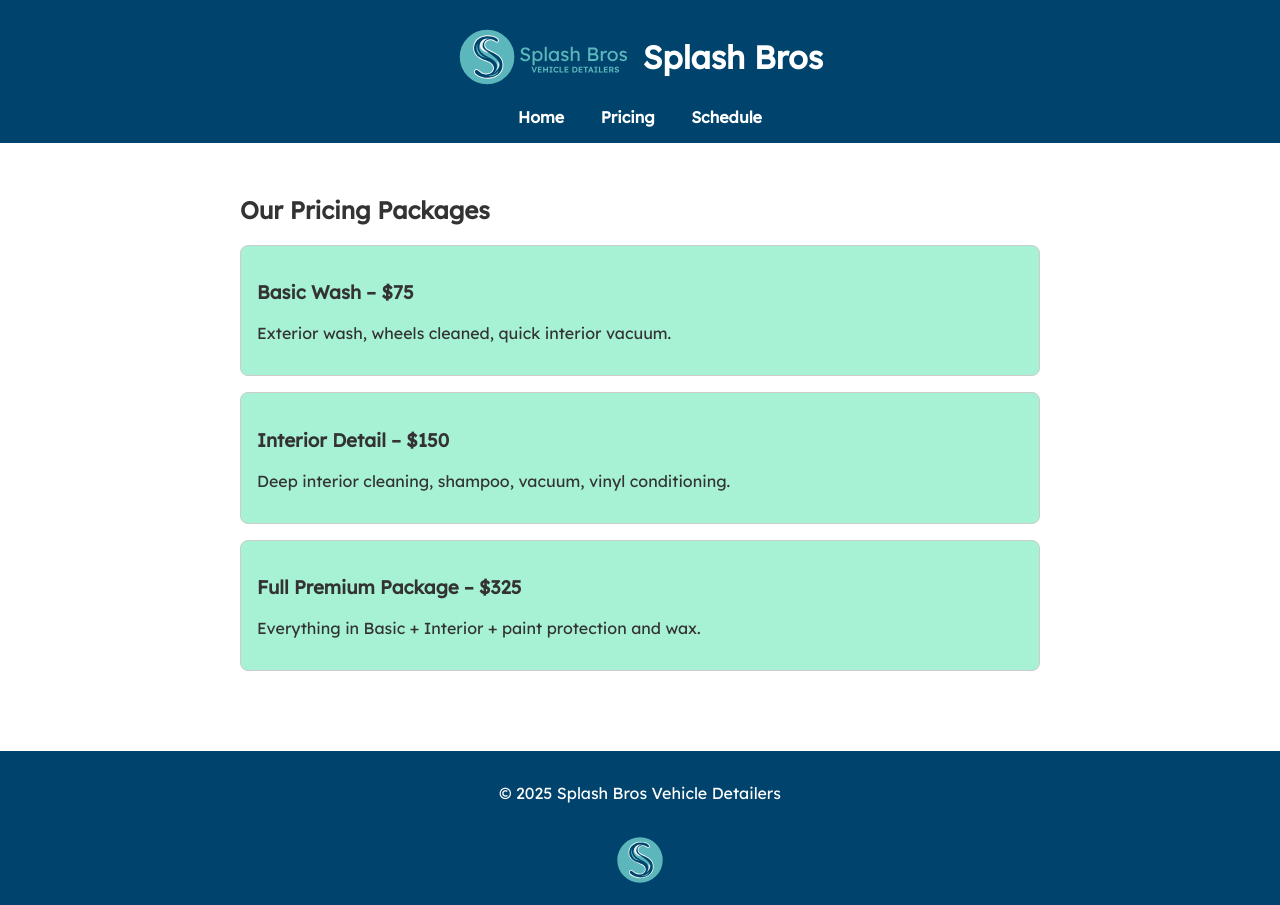
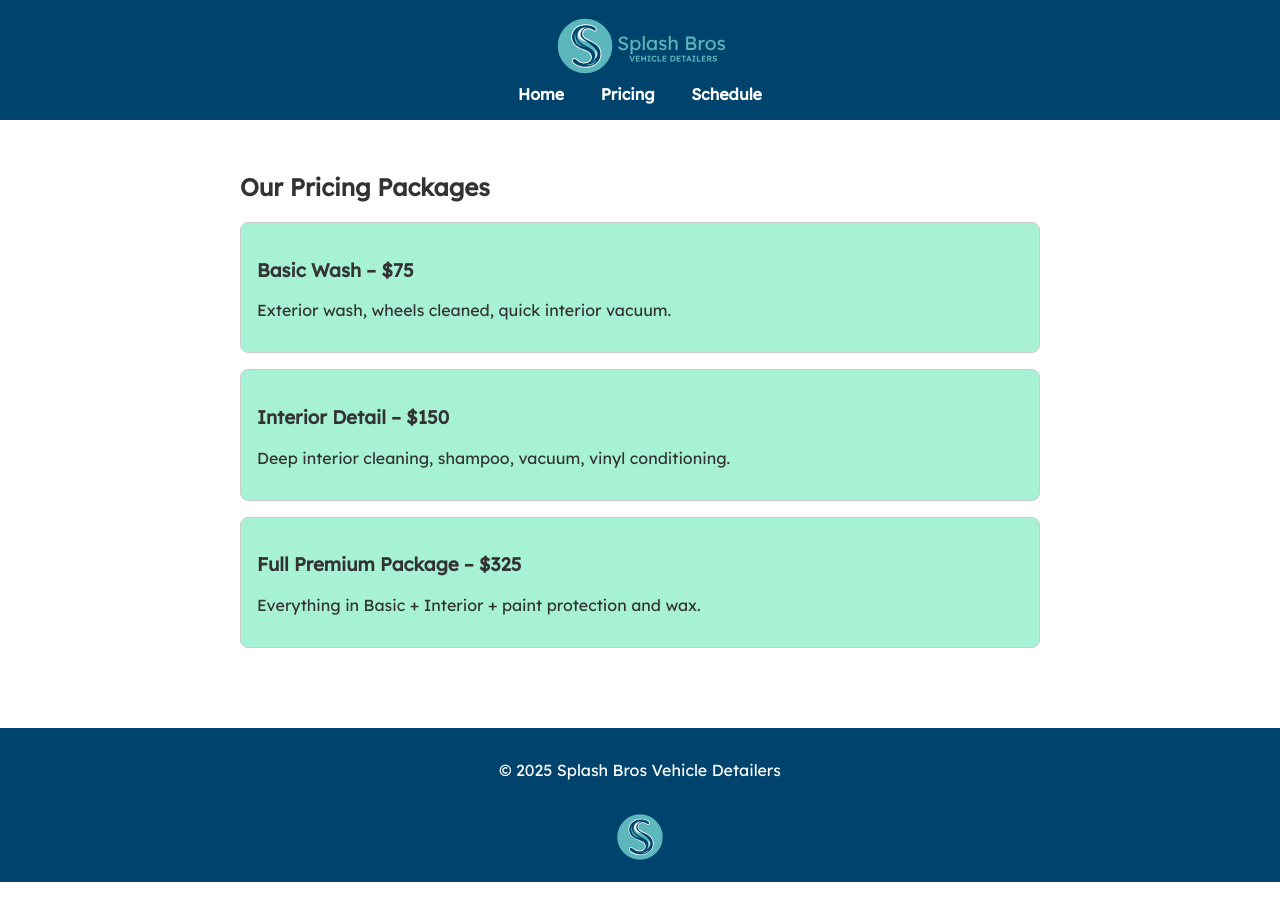
Before and after one commit to SplashBrosVD/vehicle-detailing, a plain HTML site: page pricing.html in a window 1280 px wide. After the commit the page ends 882 px from the top, so only its background shows below. Drawn offline with Linux system fonts and the light colour scheme.

Commit message:
Update pricing.html

```diff
--- a/pricing.html
+++ b/pricing.html
@@ -10,7 +10,6 @@
   <header>
     <div class="logo-container">
       <img src="2primary logo.svg" class="logo" />
-      <h1>Splash Bros</h1>
     </div>
     <nav>
       <a href="index.html">Home</a>
```
